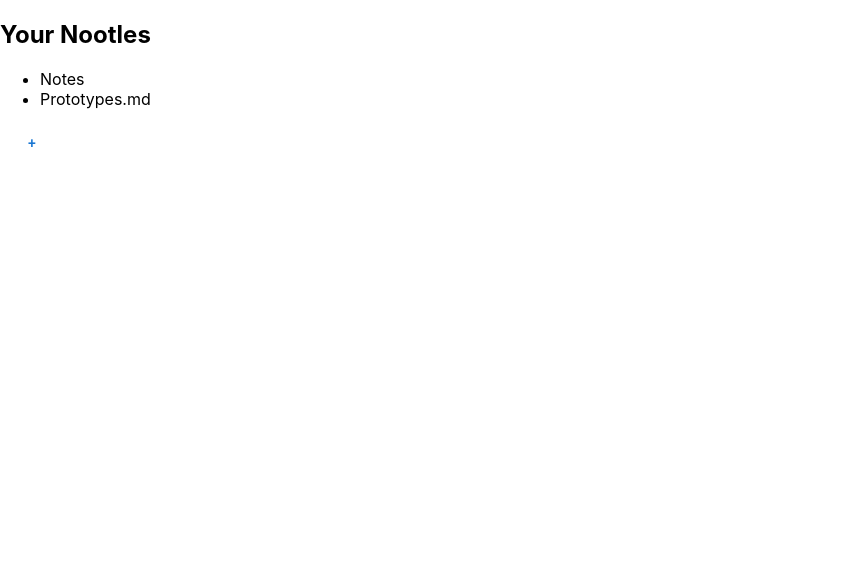
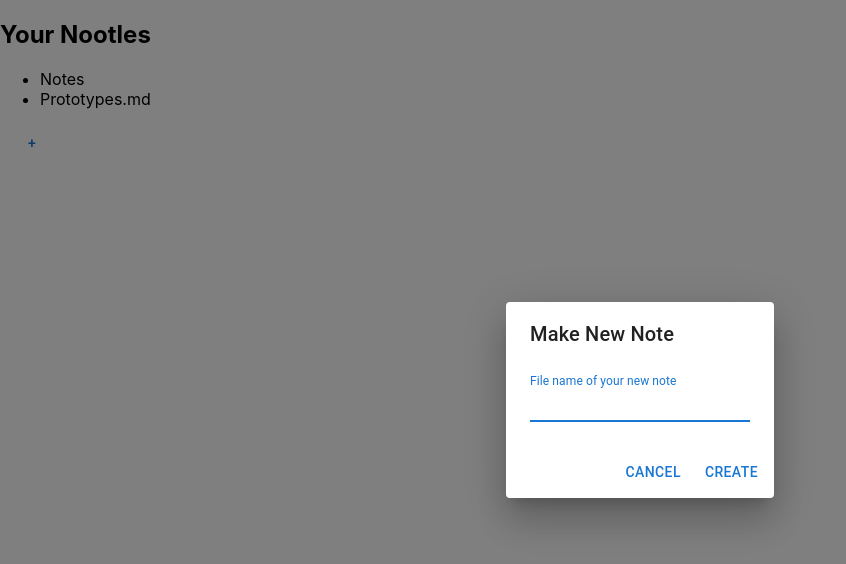
Before and after one commit to jmdaemon/nootle, a React (Create React App) app: page / in a window 1280 px wide. Shown: the top 564 px of the page, without its empty margins (0-846 px from the left). Built offline with nearby package versions, Linux system fonts and the light colour scheme.

Commit message:
Add initial new note dialog button
The callback for the button doesn't work properly

```diff
--- a/src/Menu.js
+++ b/src/Menu.js
@@ -1,16 +1,69 @@
 import React from 'react';
 import Button from '@mui/material/Button';
+import Dialog from '@mui/material/Dialog';
+import DialogActions from '@mui/material/DialogActions';
+import DialogContent from '@mui/material/DialogContent';
+import DialogTitle from '@mui/material/DialogTitle';
+import TextField from '@mui/material/TextField';
 import './Button.css';
 
+// Form Dialog
+//export function FormDialog() {
+  //const [open, setOpen] = React.useState(false);
+
+  //const handleClickOpen = () => {
+    //setOpen(true);
+  //};
+
+  //const handleClose = () => {
+    //setOpen(false);
+  //}
+//};
+
+//class FormDialog {
+  //constructor(open) {
+    //this.open = open;
+  //}
+
+  //handleClickOpen() {
+    //this.open = true;
+  //}
+
+  //handleClose() {
+    //this.open = false;
+  //}
+//}
+
 class Menu extends React.Component {
-    constructor(props) {
-      super(props);
-      this.notes = props.notes
-    }
+  constructor(props) {
+    super(props);
+    this.notes = props.notes
+    //this.formDialog = FormDialog();
+    //this.formDialog = new FormDialog(false);
 
-  handleNewNote() {
-    console.log("Button was clicked");
+    //const [open, setOpen] = React.useState(false);
+    //const [open, setOpen] = React.useState(true);
+    //this.open = open;
+    //this.setOpen = setOpen;
+    this.open = true;
   }
+
+  setOpen(value) {
+    this.open = value;
+  }
+
+  handleCreateNewNote() {
+    this.setOpen(true);
+  }
+
+  handleCancelNewNote() {
+    this.setOpen(false);
+  }
+
+  //handleNewNote() {
+    //this.formDialog.handleClickOpen();
+    ////console.log("Button was clicked");
+  //}
 
   render() {
     const notesList = this.notes.map((note) => <li>{note}</li>);
@@ -20,7 +73,24 @@ class Menu extends React.Component {
         <ul>
           {notesList}
         </ul>
-        <Button onClick={this.handleNewNote}>+</Button>
+        <Button onClick={this.handleCreateNewNote}>+</Button>
+        <Dialog open={this.open} onClose={this.handleCancelNewNote}>
+        <DialogTitle>Make New Note</DialogTitle>
+        <DialogContent>
+          <TextField
+            autoFocus
+            margin="dense"
+            id="name"
+            label="File name of your new note"
+            fullWidth
+            variant="standard"
+          />
+        </DialogContent>
+        <DialogActions>
+          <Button onClick={this.handleCancelNewNote}>Cancel</Button>
+          <Button onClick={this.handleCancelNewNote}>Create</Button>
+        </DialogActions>
+      </Dialog>
       </div>
     );
   }
```
